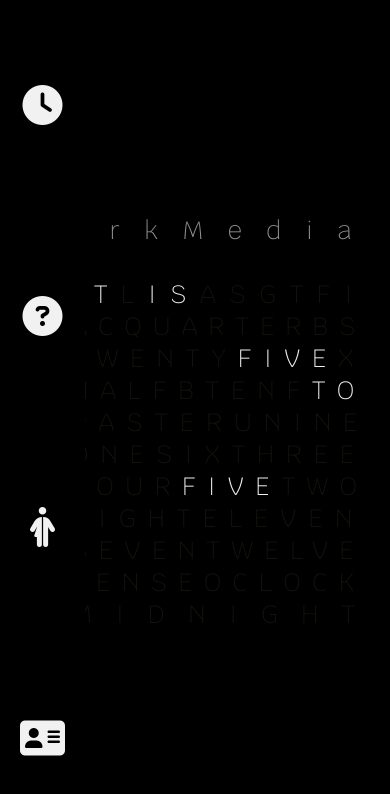
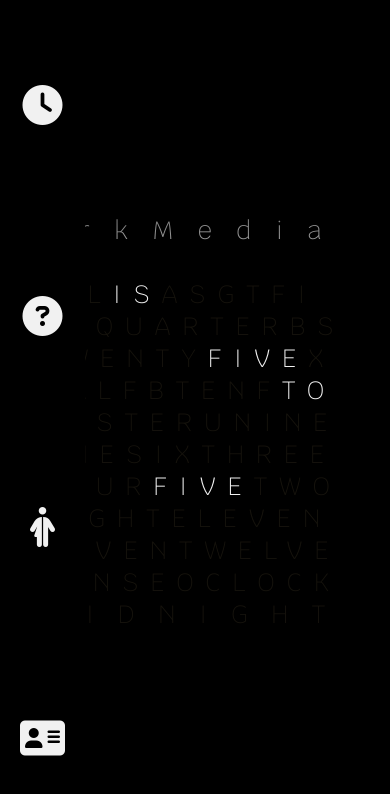
Before and after one commit to 12vblanco/erkMedia, a plain HTML site: page index.html in a window 390 px wide. Shown: the top 794 px of the page. Drawn offline with Linux system fonts and the light colour scheme.

Commit message:
most problems solved

```diff
--- a/js/index.js
+++ b/js/index.js
@@ -1,5 +1,4 @@
 function textClock() {
-
   var newDate = new Date(),
     day = newDate.getDay(),
     hours = newDate.getHours(),
@@ -22,75 +21,91 @@ function textClock() {
   }
 
   if (day == 5) {
-        $('#tgif').html('TGIF');
+    $("#tgif").html("TGIF");
   }
 
   hoursObj = {
-        1: '#one',
-        2: '#two',
-        3: '#three',
-        4: '#four',
-        5: '#five-hr',
-        6: '#six',
-        7: '#seven',
-        8: '#eight',
-        9: '#nine',
-        10: '#ten-hr',
-        11: '#eleven',
-        12: '#twelve',
-        23: '#eleven',
-        24: '#midnight',
-        0: '#midnight'
+    1: "#one",
+    2: "#two",
+    3: "#three",
+    4: "#four",
+    5: "#five-hr",
+    6: "#six",
+    7: "#seven",
+    8: "#eight",
+    9: "#nine",
+    10: "#ten-hr",
+    11: "#eleven",
+    12: "#twelve",
+    23: "#eleven",
+    24: "#midnight",
+    0: "#midnight",
   };
 
   updateHour(hoursObj[hours]);
 
-    if ((minsSecs >= 5730 && minsSecs < 6000) || (minsSecs >= 0 && minsSecs < 230)) {
+  if (
+    (minsSecs >= 5730 && minsSecs < 6000) ||
+    (minsSecs >= 0 && minsSecs < 230)
+  ) {
     if (hours !== 24 && hours !== 0) {
-            updateDesc('#oclock');
+      updateDesc("#oclock");
     }
   } else if (minsSecs >= 230 && minsSecs < 730) {
-        updateDesc('#five, #past');
+    updateDesc("#five, #past");
   } else if (minsSecs >= 730 && minsSecs < 1230) {
-        updateDesc('#ten, #past');
+    updateDesc("#ten, #past");
   } else if (minsSecs >= 1230 && minsSecs < 1730) {
-        updateDesc('#quarter, #past');
+    updateDesc("#quarter, #past");
   } else if (minsSecs >= 1730 && minsSecs < 2230) {
-        updateDesc('#twenty, #past');
+    updateDesc("#twenty, #past");
   } else if (minsSecs >= 2230 && minsSecs < 2730) {
-        updateDesc('#twenty, #five, #past');
+    updateDesc("#twenty, #five, #past");
   } else if (minsSecs >= 2730 && minsSecs < 3230) {
-        updateDesc('#half, #past');
+    updateDesc("#half, #past");
   } else if (minsSecs >= 3230 && minsSecs < 3730) {
-        updateDesc('#twenty, #five, #to');
+    updateDesc("#twenty, #five, #to");
   } else if (minsSecs >= 3730 && minsSecs < 4230) {
-        updateDesc('#twenty, #to');
+    updateDesc("#twenty, #to");
   } else if (minsSecs >= 4230 && minsSecs < 4730) {
-        updateDesc('#quarter, #to');
+    updateDesc("#quarter, #to");
   } else if (minsSecs >= 4730 && minsSecs < 5230) {
-        updateDesc('#ten, #to');
+    updateDesc("#ten, #to");
   } else if (minsSecs >= 5230 && minsSecs < 5730) {
-        updateDesc('#five, #to');
+    updateDesc("#five, #to");
   } else {
     updateDesc();
   }
 }
 
 function updateDesc(classes) {
-    $('.desc').removeClass('active');
-    $(classes).addClass('active');
+  $(".desc").removeClass("active");
+  $(classes).addClass("active");
 }
 
 function updateHour(classes) {
-    $('.hr').removeClass('active');
-    $(classes).addClass('active');
+  $(".hr").removeClass("active");
+  $(classes).addClass("active");
 }
 
-setInterval(function() {
+// Update the clock every second
+setInterval(function () {
   textClock();
 }, 1000);
 
-if (! window.location.href.endsWith('#clock')) {
-    window.location.href = '#clock';
-    location.reload()
+// Reload the clock animation when #clock is visited
+window.addEventListener("hashchange", function () {
+  if (window.location.hash === "#clock") {
+    // Reset the clock animation
+    document.getElementById("clock").style.animation = "none";
+    setTimeout(() => {
+      document.getElementById("clock").style.animation =
+        "clockFadeIn 1s forwards";
+    }, 10); // Small delay to ensure the animation resets
   }
+});
+
+// Ensure the page starts on the #clock section
+if (!window.location.href.endsWith("#clock")) {
+  window.location.href = "#clock";
+}
--- a/style.css
+++ b/style.css
@@ -12,16 +12,10 @@
   --light-color: #000;
 }
 
-.container {
-  background: #000;
-  min-height: 100vh;
-  font-family: Krub, Helvetica, Arial, sans-serif;
-}
-
-.container-forclock {
-  background: #000;
-  min-height: 100vh;
-  font-family: Krub, Helvetica, Arial, sans-serif;
+html, body {
+  height: 100%;
+  width: 100%;
+  overflow: hidden; /* Prevent scrolling */
 }
 
 body {
@@ -31,37 +25,42 @@ body {
   font-weight: 200;
   text-align: justify;
   -webkit-user-select: none;
-    -webkit-animation: fadein 7s;
+  animation: fadein 7s;
+  display: flex;
+  flex-direction: column;
 }
 
-p, span{
+.container, .container-forclock {
+  background: #000;
+  font-family: Krub, Helvetica, Arial, sans-serif;
+  flex: 1;
+  display: flex;
+  flex-direction: column;
+  justify-content: center;
+  align-items: center;
+}
+
+p, span {
   color: #16130d;
   transition: color 0.4s ease-out;
-    -ms-transition: color 0.4s ease-out;
-    -moz-transition: color 0.4s ease-out;
-    -webkit-transition: color 0.4s ease-out;
   letter-spacing: 12.1px;
   font-size: 25px;
 }
 
-#midnight{
+#midnight {
   color: #16130d;
   letter-spacing: 23.5px;
 }
 
-#it, #is, span.active{
+#it, #is, span.active {
   color: #fff !important;
   transition: color 0.4s ease-out;
-    -ms-transition: color 0.4s ease-out;
-    -moz-transition: color 0.4s ease-out;
-    -webkit-transition: color 0.4s ease-out;
 }
 
-@-webkit-keyframes fadein {
-  from {
-    opacity: 0; }
-  to {
-    opacity: 1; } }
+@keyframes fadein {
+  from { opacity: 0; }
+  to { opacity: 1; }
+}
 
 nav a {
   font-size: 40px;
@@ -87,134 +86,64 @@ nav {
   -webkit-background-clip: text;
   -webkit-text-fill-color: transparent;
   letter-spacing: 24.5px;
-  -webkit-animation: fadein 4s;
   animation: fadein 2s;
 }
 
-#line-1, #line-1 span{
-    letter-spacing: 13.8px;
-      -webkit-animation: fadein 4s;
-}
-#line-2, #line-2 span{
-    letter-spacing: 11.3px;
-      -webkit-animation: fadein 4s;
-}
-#line-4, #line-4 span{
-    letter-spacing: 14.8px;
-      -webkit-animation: fadein 4s;
-}
-#line-5, #line-5 span{
-    letter-spacing: 9px;
-      -webkit-animation: fadein 4s;
-}
-#line-7, #line-7 span{
-    letter-spacing: 11.8px;
-      -webkit-animation: fadein 4s;
-}
-#line-8, #line-8 span{
-    letter-spacing: 12.3px;
-      -webkit-animation: fadein 4s;
-}
-#line-9, #line-9 span{
-    letter-spacing: 11.6px;
-      -webkit-animation: fadein 4s;
-}
-#line-10, #line-10 span{
-    letter-spacing: 11.6px;
-      -webkit-animation: fadein 4s;
+/* Line-specific styles */
+#line-1, #line-1 span,
+#line-2, #line-2 span,
+#line-4, #line-4 span,
+#line-5, #line-5 span,
+#line-7, #line-7 span,
+#line-8, #line-8 span,
+#line-9, #line-9 span,
+#line-10, #line-10 span {
+  letter-spacing: 12.1px;
+  animation: fadein 4s;
 }
 
-.hidden{
+.hidden {
   display: none;
-}
-
-@media only screen and (max-width: 800px) {
-    p, span{
-        color: #16130d;
-        transition: color 0.4s ease-out;
-        -ms-transition: color 0.4s ease-out;
-        -moz-transition: color 0.4s ease-out;
-        -webkit-transition: color 0.4s ease-out;
-        letter-spacing: 12.1px;
-        font-size: 25px;
-    }
 }
 
 section {
   position: absolute;
   top: 0;
-    height: 100vh;
-    width: 0;
+  left: 0;
+  width: 100%;
+  height: 100%;
   opacity: 0;
-    transition: all ease-in .5s;
+  transition: all ease-in 0.5s;
   display: flex;
   justify-content: center;
   align-items: center;
-    padding-left: 60px;
-    padding-top: 10%;
-    padding-bottom: 10%;
-    padding-right: 10;
+  box-sizing: border-box;
 }
 
-section h1 {
-    color: black;
-    font-size: 20px;
-    text-transform: lowercase;
-    padding-left: 15%;
-    padding-right: 10%;
-    padding-top: 10%;
-    padding-bottom: 10%;
+section h1, section h2 {
   opacity: 0;
 }
 
-section h2 {
-    color: ghostwhite;
-    font-size: 40px;
-    text-transform: lowercase;
-    padding-left: 15%;
-    padding-right: 10%;
-    padding-top: 10%;
-    padding-bottom: 10%;
-    opacity: 0;
-}
-
-/* Styles applied on trigger */
-
 section:target {
   opacity: 1;
-    position: absolute;
-    left: 0;
-    width: 100%;
-    height: 100%;
   z-index: 10;
 }
 
-section:target h1 {
-    opacity: 0;
+section:target h1, section:target h2 {
   animation: 2s fadeIn forwards 0.5s;
 }
 
-section:target h2 {
-    opacity: 0;
-    animation: 2s fadeIn forwards 0.5s;
-}
-
-#clock {
-    background:var(--primary-color);
-}
-
-#about {
-    background: var(--complimentary-color);
-}
-
+#clock { background: var(--primary-color); }
+#about { background: var(--complimentary-color); padding: 0 4rem 0 8rem;}
 #experts {
   background: var(--contrast-color);
+  padding: 12rem 4rem 3rem 8rem;
+  overflow-y: auto; /* Allow vertical scrolling */
+  height: 100vh; /* Take up the full viewport height */
+  box-sizing: border-box; /* Include padding in height calculation */
 }
-
-#contact {
-    background: var(--light-color);
-}
+#contact { background: var(--light-color); }
 
 @keyframes fadeIn {
-    100% { opacity:1 }
+  100% { opacity: 1; }
 }
```
Also changed, not shown: index.html (+39 -16 lines). Lines whose indentation alone changed are shown as unchanged.
